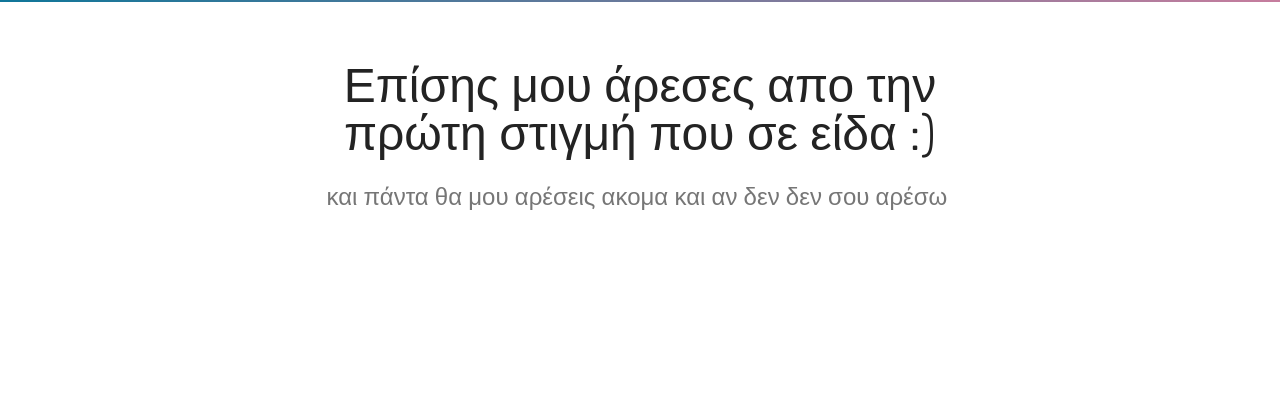
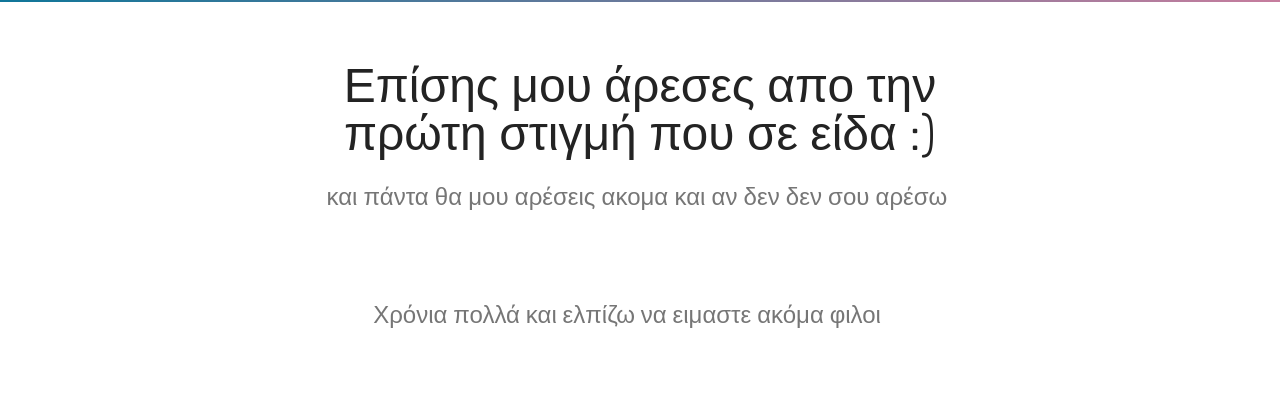
Before and after one commit to Theogamer964/Happy-Birthday, a plain HTML site: page index.html in a window 1280 px wide. Shown: the part 399-797 px from the top of the page. Drawn offline with Linux system fonts and the light colour scheme.

Commit message:
create github pages

```diff
--- a/assets/mobirise/css/mbr-additional.css
+++ b/assets/mobirise/css/mbr-additional.css
@@ -733,3 +733,12 @@ section.lazy-placeholder:after {
 .cid-s0pmZFdASv .mbr-section-subtitle {
   color: #767676;
 }
+.cid-s0pwrDezfY {
+  padding-top: 60px;
+  padding-bottom: 60px;
+  background-color: #ffffff;
+}
+.cid-s0pwrDezfY .mbr-text,
+.cid-s0pwrDezfY blockquote {
+  color: #767676;
+}
--- a/index.html
+++ b/index.html
@@ -10,7 +10,7 @@
   <meta name="description" content="">
 
 
-  <title>Home</title>
+  <title>Happy B-Day!!!</title>
   <link rel="stylesheet" href="assets/bootstrap/css/bootstrap.min.css">
   <link rel="stylesheet" href="assets/bootstrap/css/bootstrap-grid.min.css">
   <link rel="stylesheet" href="assets/bootstrap/css/bootstrap-reboot.min.css">
@@ -45,7 +45,7 @@
     </div>
 </section>
 
-<section class="engine"><a href="https://mobirise.info/i">free site creation software</a></section><section class="mbr-section content4 cid-s0pmZFdASv" id="content4-2">
+<section class="engine"><a href="https://mobirise.info/u">bootstrap html templates</a></section><section class="mbr-section content4 cid-s0pmZFdASv" id="content4-2">
 
 
 
@@ -56,6 +56,17 @@
                 <h3 class="mbr-section-subtitle align-center mbr-light mbr-fonts-style display-5">και πάντα θα μου αρέσεις ακομα και αν δεν δεν σου αρέσω&nbsp;</h3>
 
             </div>
+        </div>
+    </div>
+</section>
+
+<section class="mbr-section article content1 cid-s0pwrDezfY" id="content1-3">
+
+
+
+    <div class="container">
+        <div class="media-container-row">
+            <div class="mbr-text col-12 mbr-fonts-style display-5 col-md-8">&nbsp; &nbsp; &nbsp; &nbsp; &nbsp; &nbsp; &nbsp; &nbsp;Χρόνια πολλά και ελπίζω να ειμαστε ακόμα φιλοι&nbsp;</div>
         </div>
     </div>
 </section>
```
Also changed, not shown: 1 other file.
